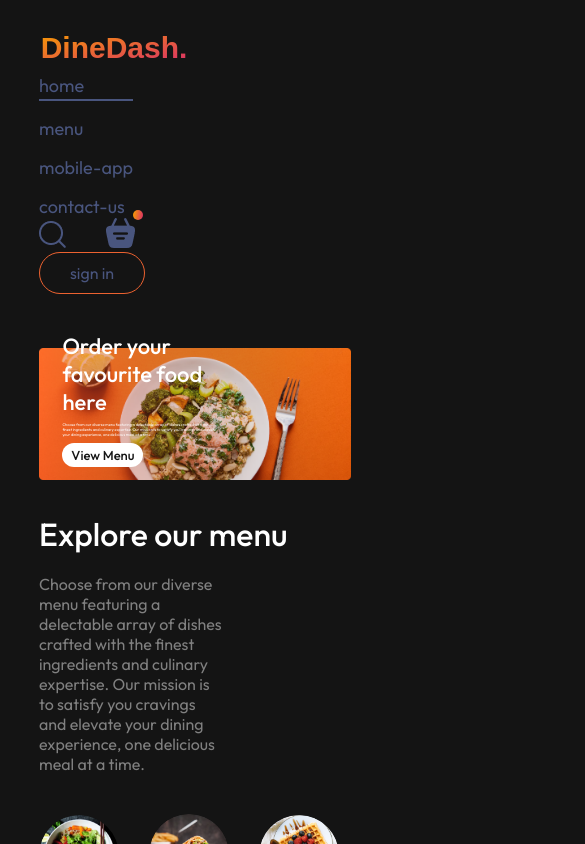
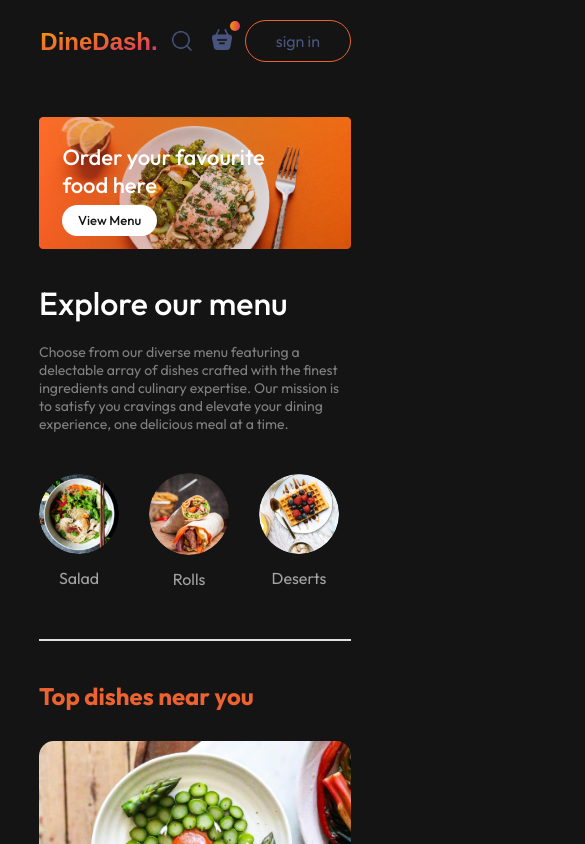
Before and after one commit to Harsh-Piplodiya/DineDash, a React (Vite) app in the folder frontend/: page / in a window 390 px wide. Shown: the top 844 px of the page, 585 px wide, since content can reach past the window. Built offline with nearby package versions, Linux system fonts and the light colour scheme.

Commit message:
made the home page responsive

```diff
--- a/frontend/src/components/exploreMenu/ExploreMenu.jsx
+++ b/frontend/src/components/exploreMenu/ExploreMenu.jsx
@@ -4,7 +4,7 @@
 
 const ExploreMenu = ({ category, setCategory }) => {
   return (
-    <div className='explore-menu'>
+    <div className='explore-menu' id='explore-menu'>
         <h1>Explore our menu</h1>
         <p className='explore-menu-text'>Choose from our diverse menu featuring a delectable array of dishes crafted with the finest ingredients and culinary expertise. Our mission is to satisfy you cravings and elevate your dining experience, one delicious meal at a time.</p>
         <div className='explore-menu-list'>
--- a/frontend/src/components/exploreMenu/exploreMenu.css
+++ b/frontend/src/components/exploreMenu/exploreMenu.css
@@ -61,3 +61,10 @@
     background-color: #e2e2e2;
     border: none;
 }
+
+@media (max-width: 1050px) {
+    .explore-menu-text {
+        max-width: 100%;
+        font-size: 14px;
+    }
+}
--- a/frontend/src/components/footer/footer.css
+++ b/frontend/src/components/footer/footer.css
@@ -55,3 +55,15 @@
     background-color: grey;
     border: none;
 }
+
+@media (max-width: 750px) {
+    .footer-content {
+        display: flex;
+        flex-direction: column;
+        gap: 35px;
+    }
+
+    .footer-copyright {
+        text-align: center;
+    }
+}
--- a/frontend/src/components/header/header.css
+++ b/frontend/src/components/header/header.css
@@ -40,3 +40,23 @@
     font-size: max(1vw, 13px);
     border-radius: 50px;
 }
+
+@media (max-width: 1050px){
+    .header-contents {
+        max-width: 45%;
+    }
+}
+
+@media (max-width: 750px){
+    .header-contents {
+        max-width: 65%;
+    }
+
+    .header-contents p {
+        display: none;
+    }
+
+    .header-contents button {
+        padding: 2vw 4vw;
+    }
+}
--- a/frontend/src/components/navbar/Navbar.css
+++ b/frontend/src/components/navbar/Navbar.css
@@ -21,6 +21,7 @@
     display: flex;
     align-items: center;
     gap: 40px;
+    cursor: pointer;
 }
 
 .navbar-right img:hover {
@@ -36,11 +37,11 @@
     cursor: pointer;
 }
 
-.navbar-search-icon {
+.navbar-basket-icon {
     position: relative;
 }
 
-.navbar-search-icon .dot{
+.navbar-basket-icon .dot{
     position: absolute;
     min-width: 10px;
     min-height: 10px;
@@ -73,14 +74,55 @@
     color: #141414;
 }
 
-@media (max-width: 768px) {
-    .navbar {
-        flex-direction: column;
-        align-items: flex-start;
+@media (max-width: 1050px) {
+    .navbar .logo {
+        width: 140px;
     }
 
     .navbar-menu {
-        flex-direction: column;
-        gap: 1rem;
+        gap: 20px;
+        font-size: 17px;
+    }
+
+    .navbar-right {
+        gap: 30px;
+    }
+
+    .navbar-right img {
+        width: 22px;
+    }
+
+    .navbar-right button {
+        padding: 8px 25px;
     }
 }
+
+@media (max-width: 900px) {
+    .navbar .logo {
+        width: 120px;
+    }
+
+    .navbar-menu {
+        gap: 15px;
+        font-size: 16px;
+    }
+
+    .navbar-right {
+        gap: 20px;
+    }
+
+    .navbar-right img {
+        width: 20px;
+    }
+
+    .navbar-right button {
+        padding: 7px 20px;
+        font-size: 15px;
+    }
+}
+
+@media (max-width: 750px) {
+    .navbar-menu {
+        display: none;
+    }
+}
--- a/frontend/src/components/navbar/Navbar.jsx
+++ b/frontend/src/components/navbar/Navbar.jsx
@@ -1,6 +1,7 @@
 import React, { useState } from 'react';
 import './Navbar.css';
 import { assets } from '../../assets/assets';
+import { Link } from 'react-router-dom';
 
 const Navbar = () => {
 
@@ -11,15 +12,15 @@
         {/* <a href=""></a> */}
         <img src={ assets.dineDash } alt="dineDash logo" className='logo' />
         <ul className="navbar-menu">
-            <li onClick={() => setMenu("home")} className={menu === "home" ? "active" : ""}>home</li>
-            <li onClick={() => setMenu("menu")} className={menu === "menu" ? "active" : ""}>menu</li>
-            <li onClick={() => setMenu("mobile-app")} className={menu === "mobile-app" ? "active" : ""}>mobile-app</li>
-            <li onClick={() => setMenu("contact-us")} className={menu === "contact-us" ? "active" : ""}>contact-us</li>
+            <Link to='/' onClick={() => setMenu("home")} className={menu === "home" ? "active" : ""}>home</Link>
+            <a href='#explore-menu' onClick={() => setMenu("menu")} className={menu === "menu" ? "active" : ""}>menu</a>
+            <a href='#app-download' onClick={() => setMenu("mobile-app")} className={menu === "mobile-app" ? "active" : ""}>mobile-app</a>
+            <a href='#footer' onClick={() => setMenu("contact-us")} className={menu === "contact-us" ? "active" : ""}>contact-us</a>
         </ul>
 
         <div className='navbar-right'>
             <img src={ assets.search_icon } alt="search icon" />
-            <div className="navbar-search-icon">
+            <div className="navbar-basket-icon">
                 <img src={ assets.basket_icon } alt="cart icon" />
                 <div className="dot"></div>
             </div>
--- a/frontend/src/index.css
+++ b/frontend/src/index.css
@@ -5,6 +5,7 @@
   margin: 0;
   box-sizing: border-box;
   font-family: Outfit, sans-serif;
+  scroll-behavior: smooth;
 }
 
 body {
```
